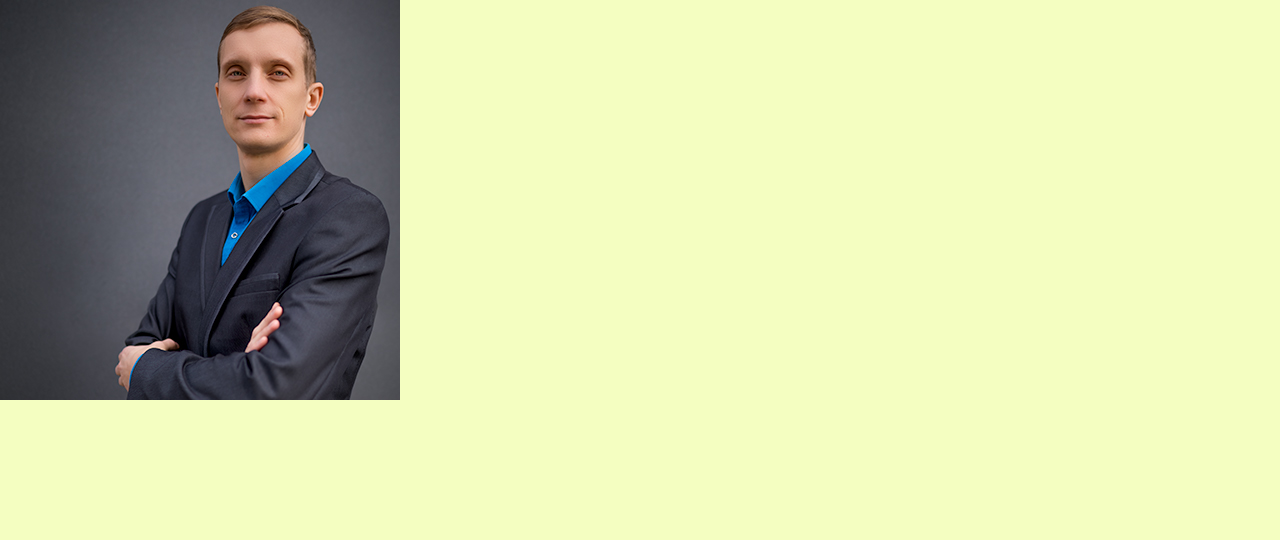
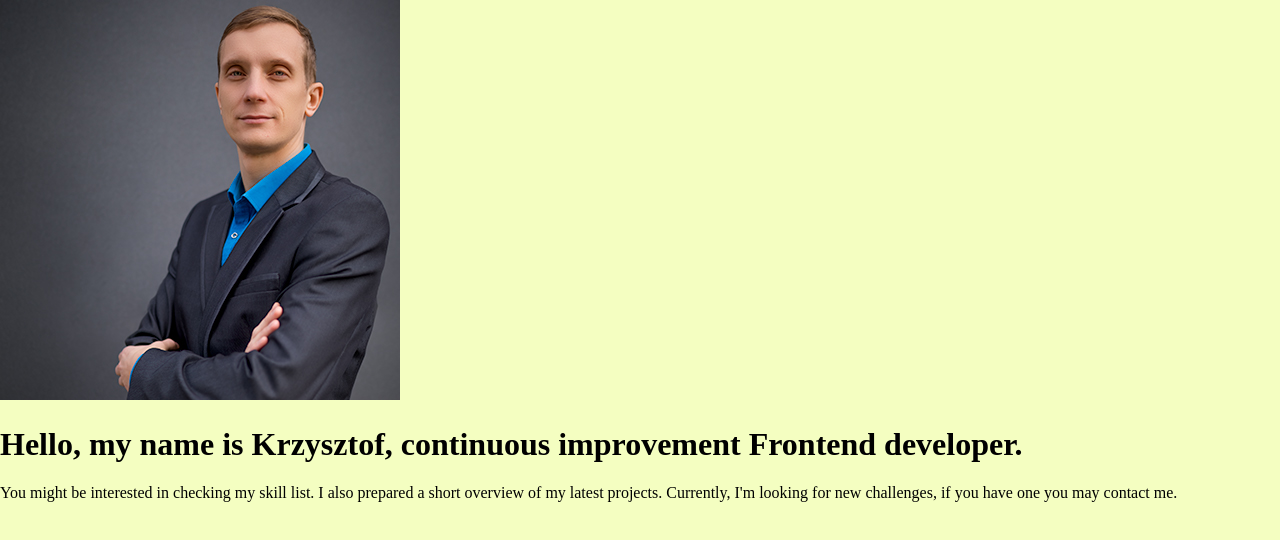
Before and after one commit to Dekstryn/dekstryn.github.io, a website: page src/content/index.html in a window 1280 px wide. Drawn offline with nearby package versions, Linux system fonts and the light colour scheme; files that its build step writes are made by us from their sources.

Commit message:
Add content to header section

```diff
--- a/src/content/index.html
+++ b/src/content/index.html
@@ -21,13 +21,16 @@
   <body>
     <header class="header">
       <img src="../assets/img/NyrekProfile.jpg" class="header__img">
-      <p class="header__title">
-
-      </p>
+      <h1 class="header__title">
+        Hello, my name is Krzysztof, continuous improvement Frontend developer.
+      </h1>
       <p class="header__text">
-
+        You might be interested in checking my skill list. I also prepared a short overview of my latest projects. Currently, I'm looking for new challenges,  if you have one you may contact me.
       </p>
     </header>
+    <main>
+
+    </main>
 
     <script src="js/main.js"></script>
   </body>
```
